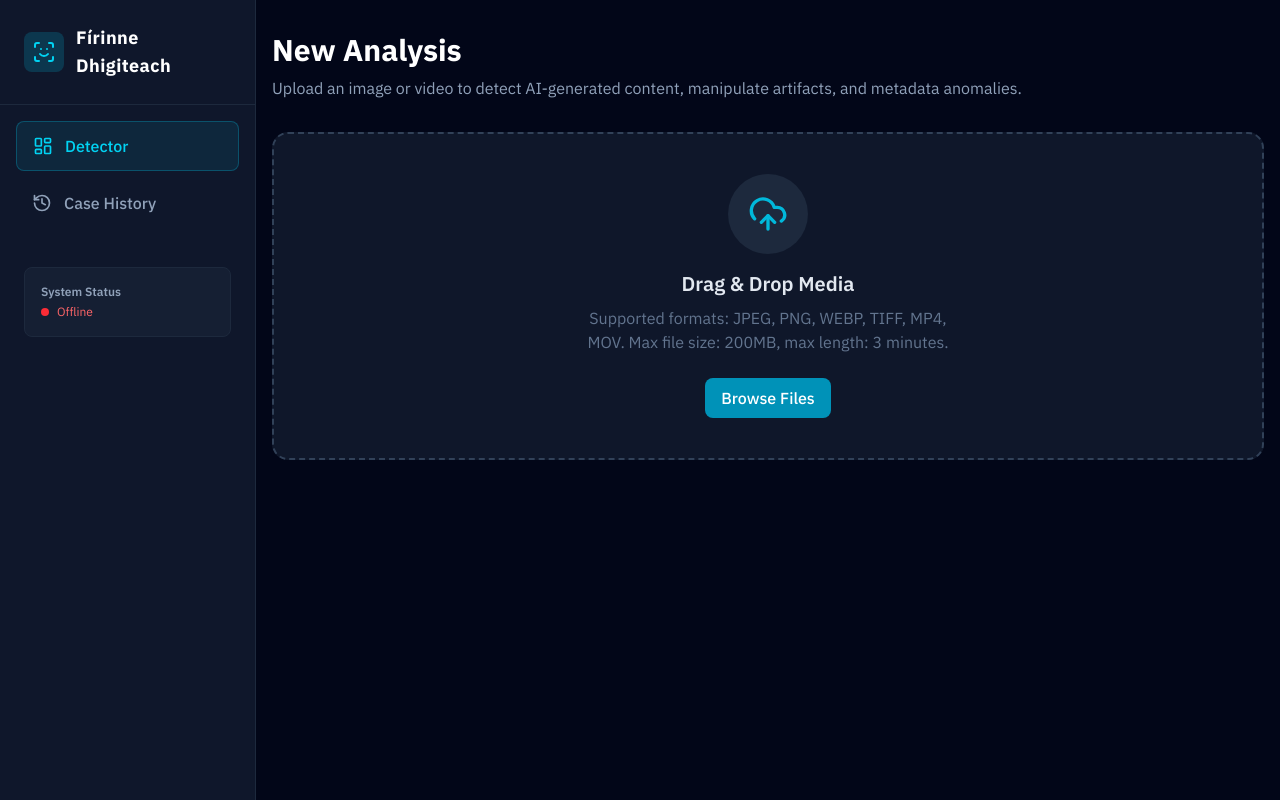
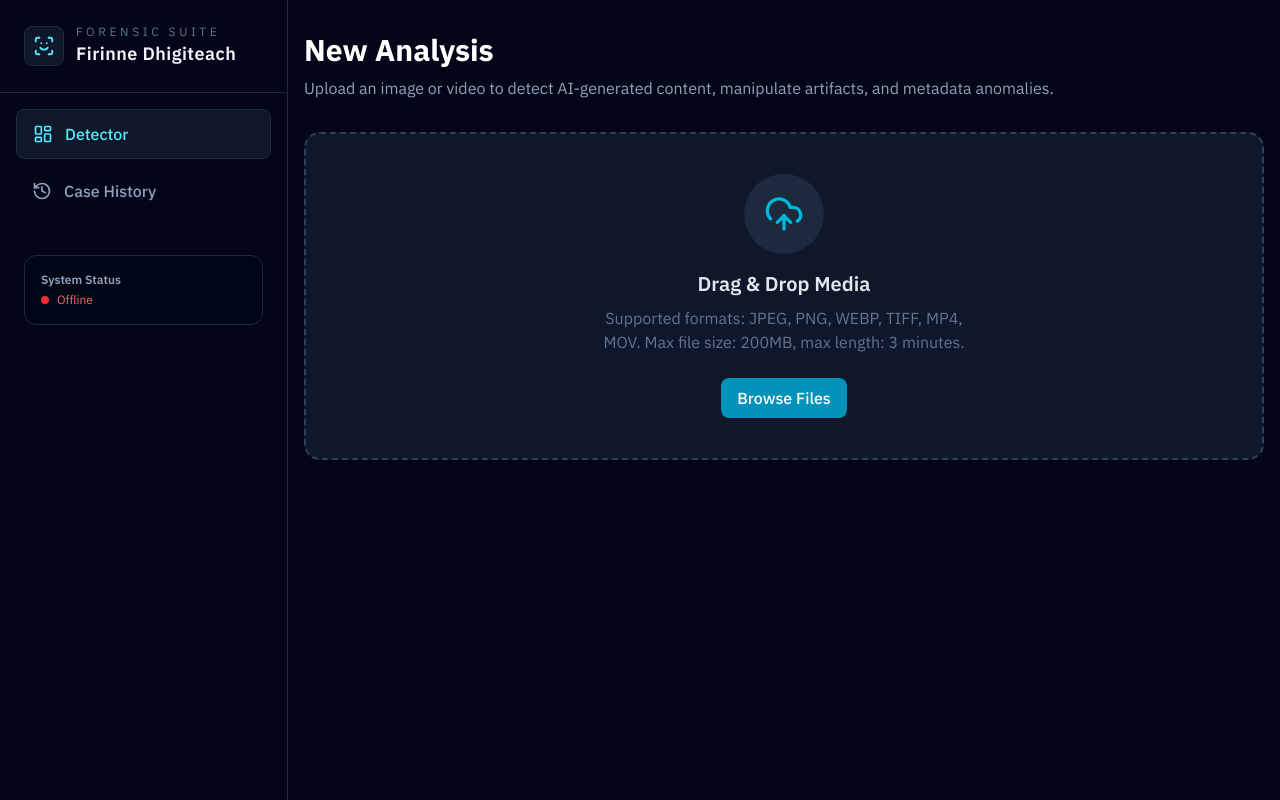
Before and after one commit to CuanTilson/firinne-dhigiteach, a React (Vite) app in the folder frontend/: page / in a window 1280 px wide. Built offline with nearby package versions, Linux system fonts and the light colour scheme; no server answers; the HTML template or start-up script is replaced by a standard one.

Commit message:
chore: restyle button component to match forensic design system

```diff
--- a/frontend/src/components/Layout.tsx
+++ b/frontend/src/components/Layout.tsx
@@ -21,8 +21,6 @@ export const Layout: React.FC = () => {
     };
 
     runCheck();
-
-    // optional: repeat check every 10 seconds
     const interval = setInterval(runCheck, 10000);
     return () => clearInterval(interval);
   }, []);
@@ -40,6 +38,14 @@ export const Layout: React.FC = () => {
           mediaType?: "video" | "image";
           previewUrl?: string | null;
         };
+      } catch {
+        return null;
+      }
+    };
+
+    const readHiddenJobId = () => {
+      try {
+        return localStorage.getItem("fd_video_job_hide");
       } catch {
         return null;
       }
@@ -64,7 +70,25 @@ export const Layout: React.FC = () => {
         return;
       }
 
-      setJobToast(job);
+      const hiddenJobId = readHiddenJobId();
+      if (hiddenJobId !== job.jobId) {
+        setJobToast(job);
+      } else {
+        setJobToast(null);
+      }
+
+      if (job.status === "completed" && job.resultId) {
+        if (location.pathname === `/videos/${job.resultId}`) {
+          writeJob(null);
+          try {
+            localStorage.removeItem("fd_video_job_hide");
+          } catch {
+            // ignore
+          }
+          setJobToast(null);
+          return;
+        }
+      }
       if (job.status === "completed" || job.status === "failed") {
         return;
       }
@@ -80,7 +104,10 @@ export const Layout: React.FC = () => {
           previewUrl: job.previewUrl,
         };
         writeJob(updated);
-        setJobToast(updated);
+        const hiddenAfter = readHiddenJobId();
+        if (hiddenAfter !== updated.jobId) {
+          setJobToast(updated);
+        }
       } catch {
         // keep last known state
       }
@@ -89,18 +116,23 @@ export const Layout: React.FC = () => {
     tick();
     const interval = window.setInterval(tick, 2000);
     return () => window.clearInterval(interval);
-  }, []);
+  }, [location.pathname]);
 
   return (
     <div className="min-h-screen bg-slate-950 text-slate-200 flex flex-col md:flex-row">
-      <aside className="w-full md:w-64 bg-slate-900 border-b md:border-b-0 md:border-r border-slate-800 shrink-0">
+      <aside className="w-full md:w-72 bg-slate-950 border-b md:border-b-0 md:border-r border-slate-800 shrink-0">
         <div className="p-6 border-b border-slate-800 flex items-center gap-3">
-          <div className="bg-cyan-500/20 p-2 rounded-lg">
-            <ScanFace className="text-cyan-400" size={24} />
+          <div className="bg-slate-900 p-2 rounded-lg border border-slate-800">
+            <ScanFace className="text-cyan-300" size={22} />
           </div>
-          <span className="font-bold text-lg tracking-wide text-white">
-            Fírinne Dhigiteach
-          </span>
+          <div>
+            <div className="text-xs uppercase tracking-[0.3em] text-slate-500">
+              Forensic Suite
+            </div>
+            <span className="font-semibold text-lg tracking-wide text-slate-100">
+              Firinne Dhigiteach
+            </span>
+          </div>
         </div>
 
         <nav className="p-4 space-y-2">
@@ -109,8 +141,8 @@ export const Layout: React.FC = () => {
             className={({ isActive }) =>
               `flex items-center gap-3 px-4 py-3 rounded-lg transition-colors font-medium ${
                 isActive
-                  ? "bg-cyan-900/30 text-cyan-400 border border-cyan-500/30"
-                  : "text-slate-400 hover:text-white hover:bg-slate-800"
+                  ? "bg-slate-900 text-cyan-300 border border-slate-800"
+                  : "text-slate-400 hover:text-slate-100 hover:bg-slate-900/60"
               }`
             }
           >
@@ -122,8 +154,8 @@ export const Layout: React.FC = () => {
             className={({ isActive }) =>
               `flex items-center gap-3 px-4 py-3 rounded-lg transition-colors font-medium ${
                 isActive
-                  ? "bg-cyan-900/30 text-cyan-400 border border-cyan-500/30"
-                  : "text-slate-400 hover:text-white hover:bg-slate-800"
+                  ? "bg-slate-900 text-cyan-300 border border-slate-800"
+                  : "text-slate-400 hover:text-slate-100 hover:bg-slate-900/60"
               }`
             }
           >
@@ -133,17 +165,17 @@ export const Layout: React.FC = () => {
         </nav>
 
         <div className="mt-auto p-6 hidden md:block">
-          <div className="bg-slate-800/50 rounded-lg p-4 text-xs text-slate-500 border border-slate-800">
+          <div className="fd-panel p-4 text-xs text-slate-500">
             <p className="font-semibold text-slate-400 mb-1">System Status</p>
 
             {online === null ? (
               <div className="flex items-center gap-2 opacity-60">
-                <span className="w-2 h-2 bg-yellow-500 rounded-full animate-pulse"></span>
+                <span className="w-2 h-2 bg-yellow-400 rounded-full animate-pulse"></span>
                 Checking...
               </div>
             ) : online ? (
               <div className="flex items-center gap-2">
-                <span className="w-2 h-2 bg-green-500 rounded-full animate-pulse"></span>
+                <span className="w-2 h-2 bg-emerald-400 rounded-full animate-pulse"></span>
                 Backend Online
               </div>
             ) : (
@@ -174,6 +206,13 @@ export const Layout: React.FC = () => {
             </div>
             <button
               onClick={() => {
+                try {
+                  if (jobToast?.jobId) {
+                    localStorage.setItem("fd_video_job_hide", jobToast.jobId);
+                  }
+                } catch {
+                  // ignore
+                }
                 setJobToast(null);
               }}
               className="text-slate-400 hover:text-slate-200"
```
